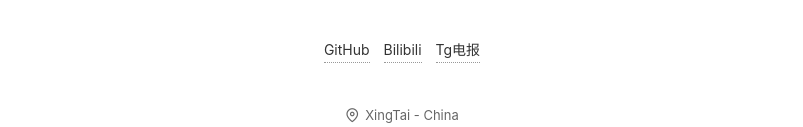
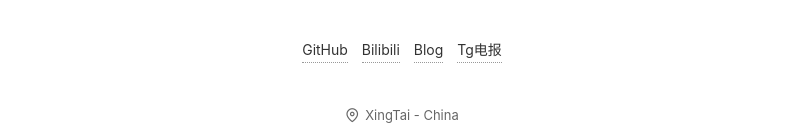
Before and after one commit to huixpp/HUIX, a plain HTML site: page index.html in a window 1280 px wide. Shown: the part 330-457 px from the top of the page, without its empty margins (238-1041 px from the left). Drawn offline with Linux system fonts and the light colour scheme; files whose address does not match are found by name.

Commit message:
Update index.html

```diff
--- a/index.html
+++ b/index.html
@@ -31,6 +31,7 @@
     <div class="links">
       <a href="https://github.com/huixpp" target="_blank" class="animate-slide-in-down">GitHub</a>
       <a href="https://space.bilibili.com/2004577043" target="_blank" class="animate-slide-in-down">Bilibili</a>
+      <a href="https://blog.huix.top" target="_blank" class="animate-slide-in-down">Blog</a>
       <a href="https://t.me/huixpp" target="_blank" class="animate-slide-in-down">Tg电报</a>
     </div>
     <div class="location">
```
